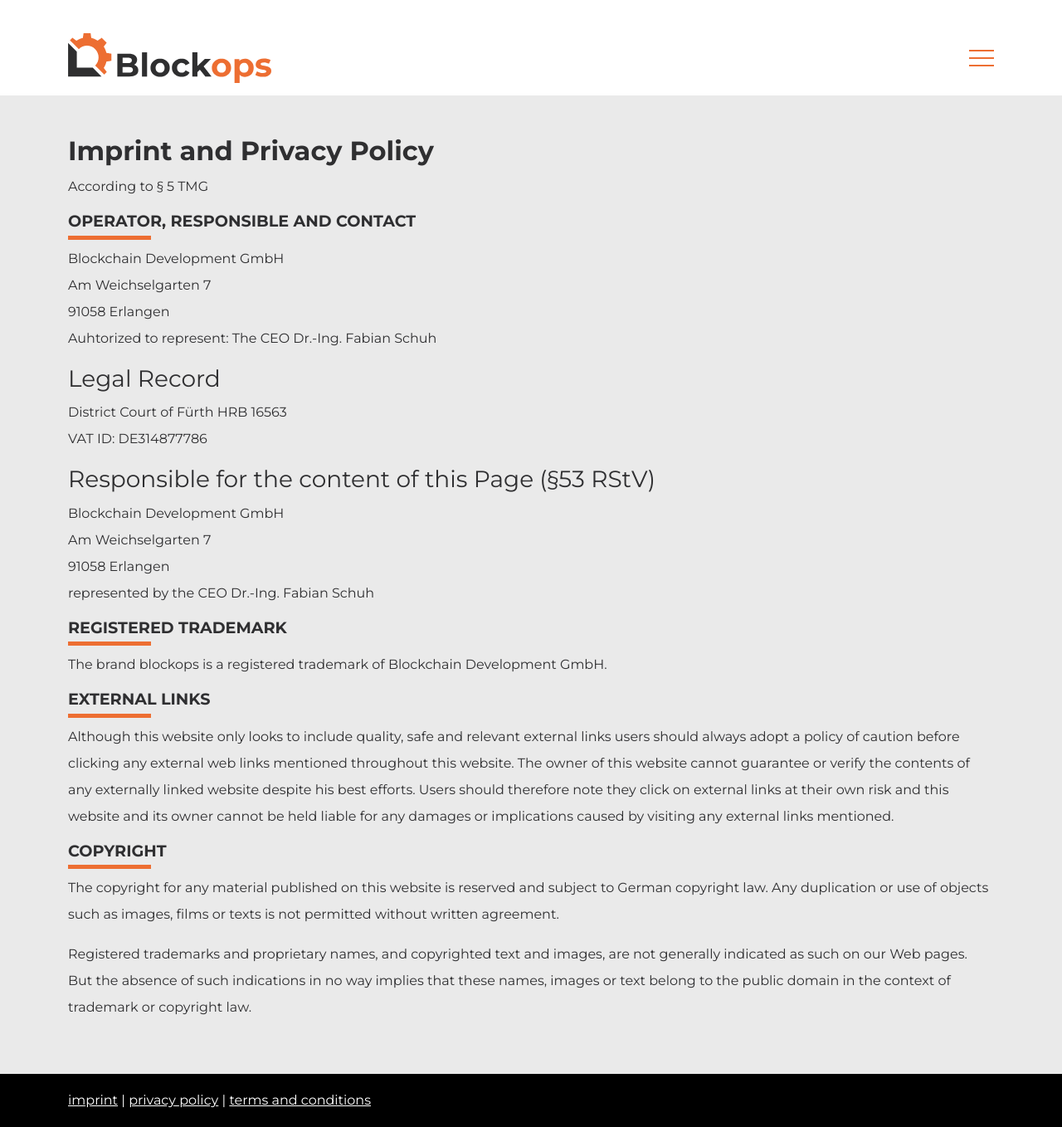
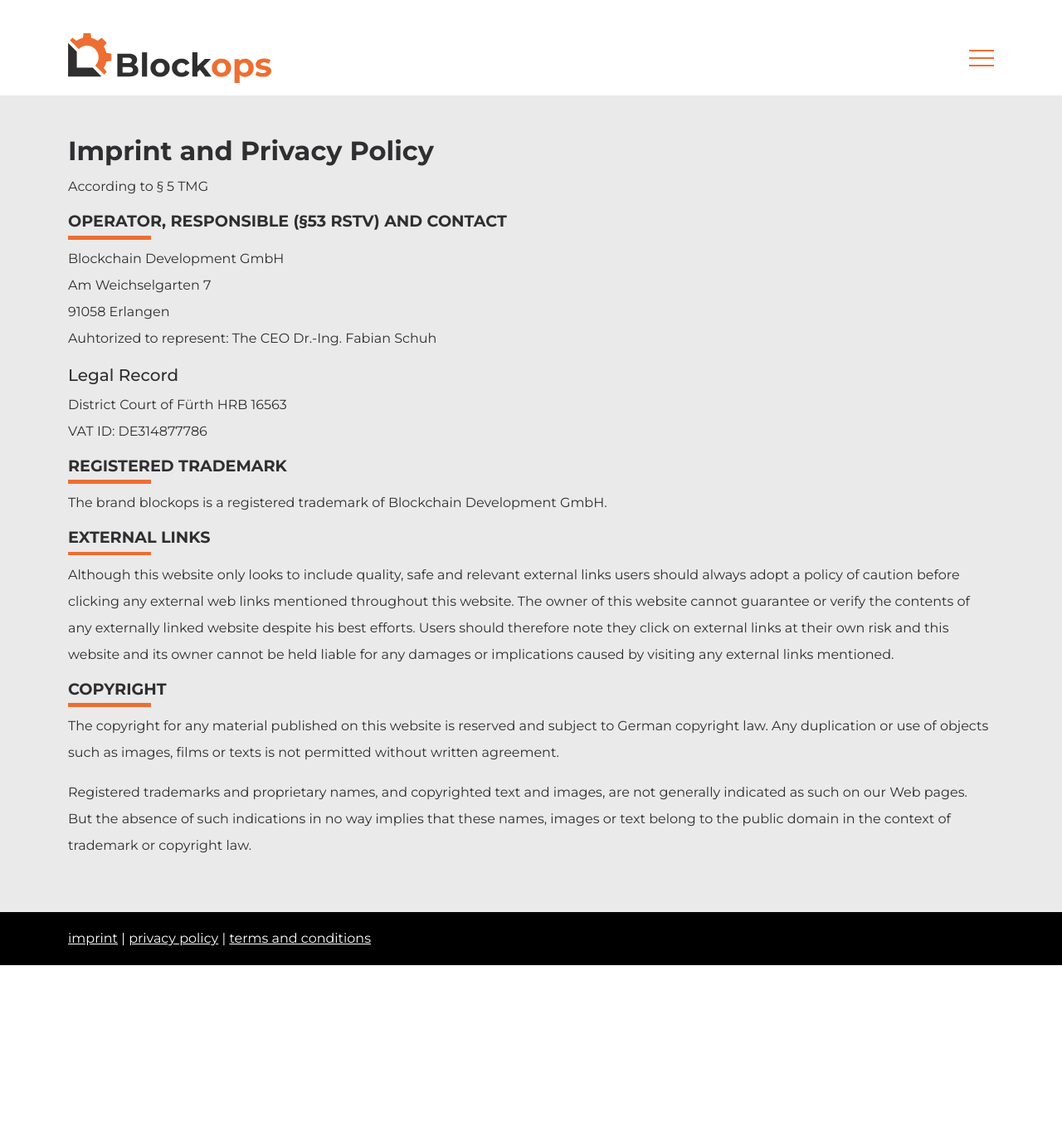
Before and after one commit to blockops-de/blockops-de.github.io, a Jekyll site: the page built from imprint.md, in a window 1280 px wide and 1358 px high. Shown: the whole window at 83% size. Built offline with Jekyll 4.4.1, drawn with Linux system fonts in a browser that asks for light colours.

Commit message:
update imprint titles

```diff
--- a/imprint.md
+++ b/imprint.md
@@ -7,24 +7,17 @@
 
 According to § 5 TMG
 
-#### Operator, Responsible and Contact
+#### Operator, Responsible (§53 RStV) and Contact
 
 Blockchain Development GmbH<br/>
 Am Weichselgarten 7<br/>
 91058 Erlangen<br/>
 Auhtorized to represent: The CEO Dr.-Ing. Fabian Schuh
 
-### Legal Record
+##### Legal Record
 
 District Court of Fürth HRB 16563<br/>
 VAT ID: DE314877786
-
-### Responsible for the content of this Page (§53 RStV)
-
-Blockchain Development GmbH<br/>
-Am Weichselgarten 7<br/>
-91058 Erlangen<br/>
-represented by the CEO Dr.-Ing. Fabian Schuh
 
 #### Registered Trademark
 
```
